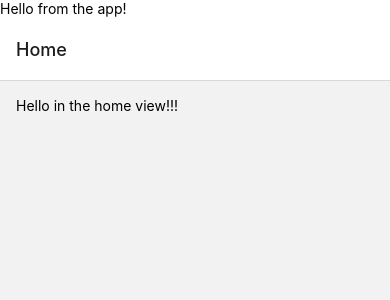
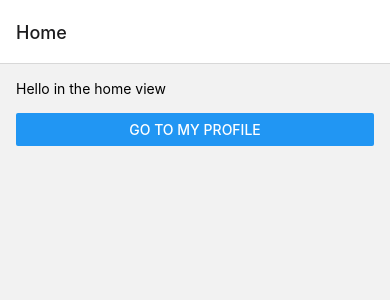
Before and after one commit to alawllm/travel-rn, a React Native app: screen / in a window 390 px wide. Shown: the top 300 px of the page. Built offline with nearby package versions, Linux system fonts and the light colour scheme.

Commit message:
feat: very basic navigation

```diff
--- a/App.js
+++ b/App.js
@@ -1,13 +1,11 @@
 import { SafeAreaProvider } from "react-native-safe-area-context";
 import { NavigationContainer } from "@react-navigation/native";
 import { RootStackNavigator } from "./src/navigators";
-import { View, Text } from "react-native";
 
 export default function App() {
   return (
       <NavigationContainer>
         <SafeAreaProvider>
-          <View><Text>Hello from the app!</Text></View>
           <RootStackNavigator />
         </SafeAreaProvider>
       </NavigationContainer>
--- a/src/screens/home/Home.js
+++ b/src/screens/home/Home.js
@@ -1,14 +1,17 @@
 import { SafeAreaView } from "react-native-safe-area-context";
-import { StyleSheet } from "react-native";
-import { Text } from "react-native";
+import { Text, Button, StyleSheet } from "react-native";
 
-export const HomeScreen = () => {
-    return (
-      <SafeAreaView style={styles.container}>
-        <Text>Hello in the home view!!!</Text>
-      </SafeAreaView>
-    );
-}
+export const HomeScreen = ({ navigation }) => {
+  return (
+    <SafeAreaView style={styles.container}>
+      <Text>Hello in the home view</Text>
+      <Button
+        title="Go to my profile"
+        onPress={() => navigation.navigate("myProfile")}
+      />
+    </SafeAreaView>
+  );
+};
 
 const styles = StyleSheet.create({
   container: {
--- a/src/screens/myProfile/myProfile.js
+++ b/src/screens/myProfile/myProfile.js
@@ -1,12 +1,11 @@
 import { SafeAreaView } from "react-native-safe-area-context";
-import { StyleSheet } from "react-native";
-import { Text } from "react-native";
+import { Text, Button, StyleSheet } from "react-native";
 
-
-export const MyProfileScreen = () => {
+export const MyProfileScreen = ({ navigation }) => {
   return (
     <SafeAreaView style={styles.container}>
-      <Text>Here is my profile!!!</Text>
+      <Text>Here is my profile</Text>
+      <Button title="Home" onPress={() => navigation.navigate("Home")} />
     </SafeAreaView>
   );
 };
--- a/src/shared/constants/routes.js
+++ b/src/shared/constants/routes.js
@@ -1,4 +1,4 @@
 export const Route = {
   HOME: "Home",
-  MYPROFILE: "MyProfile",
+  MYPROFILE: "myProfile",
 };
```
